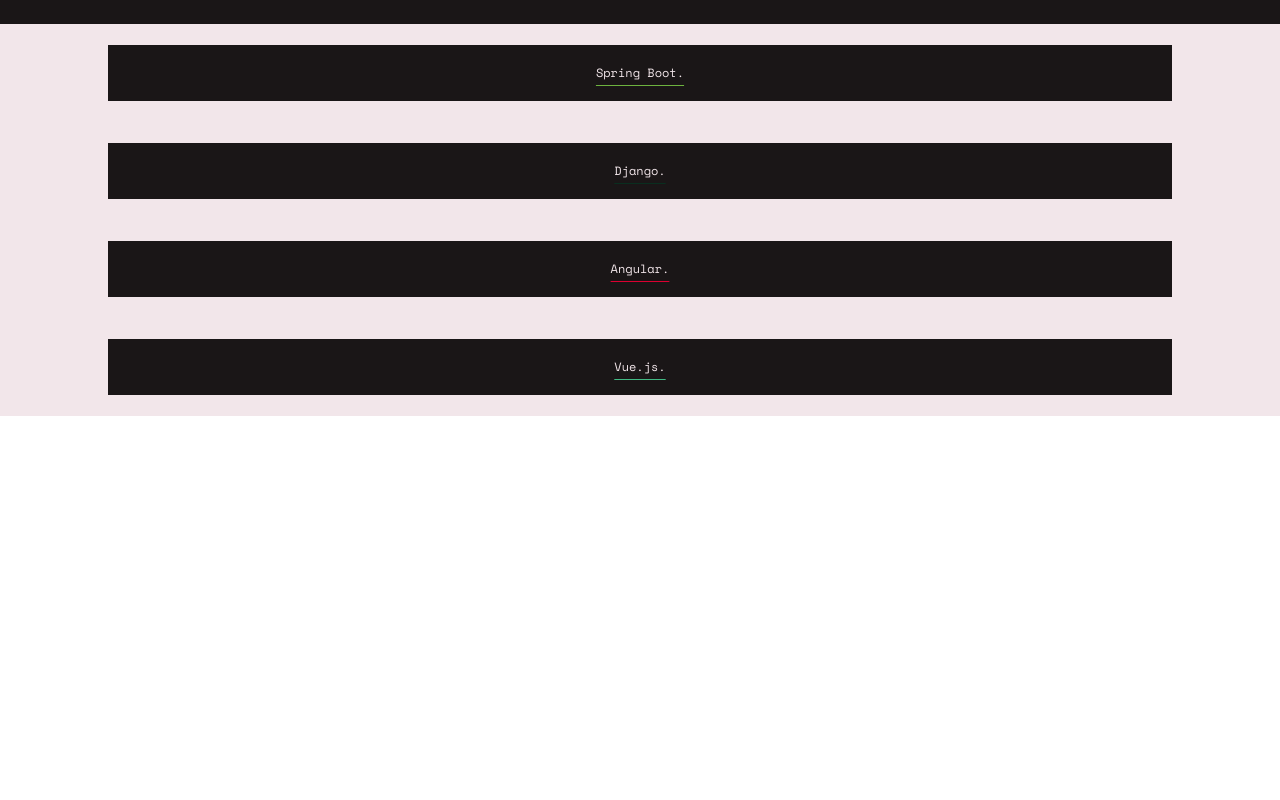
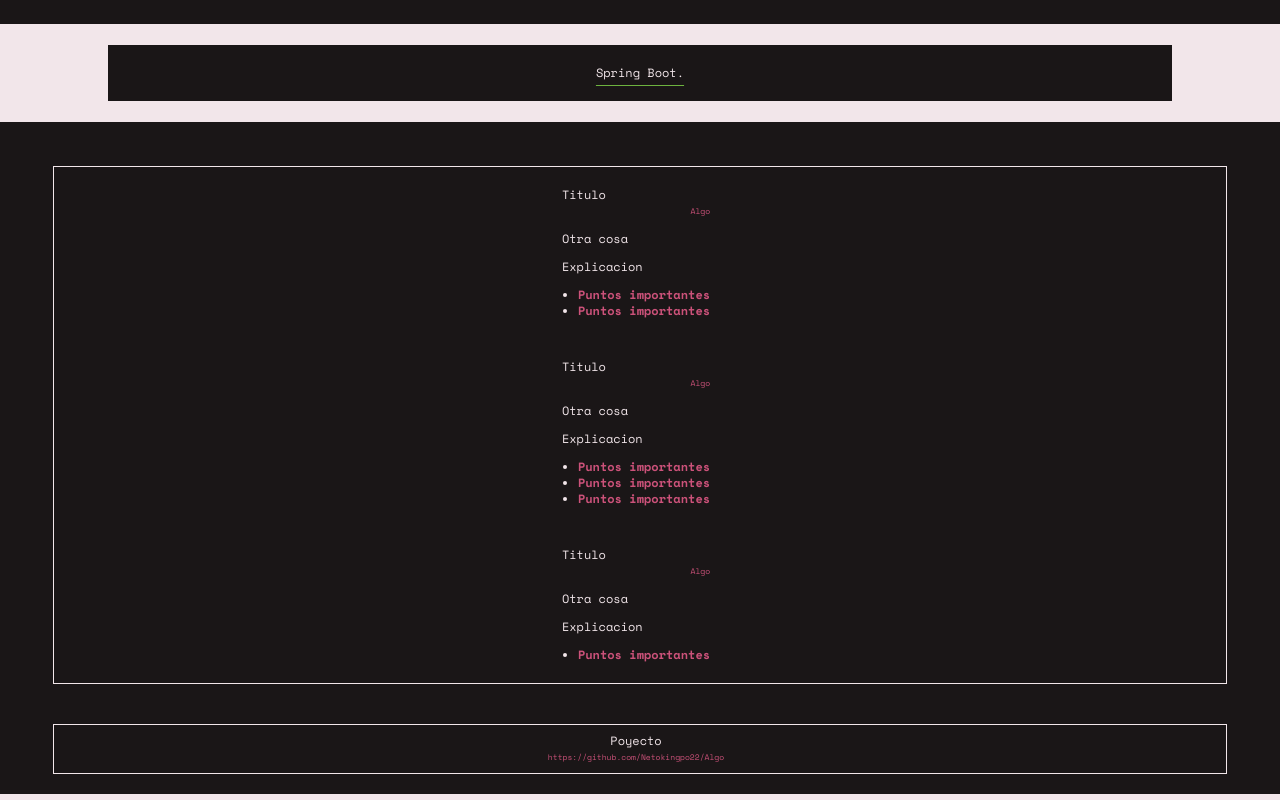
Before and after one commit to Netokingpo22/portafolio, an Angular app: page / in a window 1280 px wide. Shown: the part 2280-3080 px from the top of the page. Before the commit the page ends 2696 px from the top, so only its background shows below. Built offline with nearby package versions, Linux system fonts and the light colour scheme.

Commit message:
len/Fixed

```diff
--- a/src/app/app.component.html
+++ b/src/app/app.component.html
@@ -4,6 +4,11 @@
 <app-title [title]="['Habilidades.','Skills.']" [titleColor]="'decoration-[#1A1617]'"></app-title>
 <app-skills />
 <app-title [title]="['Spring Boot.']" [titleColor]="'decoration-[#6db33f]'"></app-title>
+<app-info />
 <app-title [title]="['Django.']" [titleColor]="'decoration-[#092e1f]'"></app-title>
+<app-info />
 <app-title [title]="['Angular.']" [titleColor]="'decoration-[#dd0031]'"></app-title>
+<app-info />
 <app-title [title]="['Vue.js.']" [titleColor]="'decoration-[#41b883]'"></app-title>
+<app-info />
+<app-buttons></app-buttons>
--- a/src/app/app.component.ts
+++ b/src/app/app.component.ts
@@ -6,11 +6,12 @@
 import { TitleComponent } from './modules/title/title.component'
 import { SkillsComponent } from './modules/skills/skills.component'
 import { ButtonsComponent } from './modules/buttons/buttons.component'
+import { InfoComponent } from './modules/info/info.component'
 
 @Component({
   selector: 'app-root',
   standalone: true,
-  imports: [RouterOutlet, IntroductionComponent, ExperienceComponent, TitleComponent, SkillsComponent, ButtonsComponent],
+  imports: [RouterOutlet, IntroductionComponent, ExperienceComponent, TitleComponent, SkillsComponent, ButtonsComponent, InfoComponent],
   templateUrl: './app.component.html',
   styleUrl: './app.component.css'
 })
--- a/src/app/modules/buttons/buttons.component.html
+++ b/src/app/modules/buttons/buttons.component.html
@@ -1,5 +1,5 @@
 <button
-    class="absolute top-1 left-1 bg-[#1A1617] text-[#CC527A] px-2 py-1 space-mono-regular border border-[#F2E6EA] opacity-50 text-center"
+    class="absolute top-1 left-1 bg-[#1A1617] text-[#CC527A] px-1 py-1 space-mono-bold text-center"
     (click)="setLanguage()">
     {{buttonText}}
 </button>
--- a/src/app/modules/buttons/buttons.component.ts
+++ b/src/app/modules/buttons/buttons.component.ts
@@ -1,5 +1,6 @@
 import { Component, OnChanges, OnInit, SimpleChanges } from '@angular/core';
 import { LanguageService } from '../../services/language.service';
+import { Subscription } from 'rxjs';
 
 @Component({
   selector: 'app-buttons',
@@ -9,25 +10,22 @@
   styleUrl: './buttons.component.css'
 })
 export class ButtonsComponent implements OnInit {
-  language: number = 0;
+  constructor(private languageService: LanguageService) { }
+  private subscription: Subscription = new Subscription();
   buttonText: string = "";
-  constructor(private languageService: LanguageService) {
-   }
   ngOnInit(): void {
-    this.language = this.languageService.getlanguage();
-    if (this.language == 0) {
-      this.buttonText = 'es';
-    }
-    this.buttonText = 'en';
+    this.subscription = this.languageService.getlanguage().subscribe(language => {
+      this.buttonText = language;
+    });
   }
 
   setLanguage() {
     if (this.buttonText == 'es') {
       this.languageService.setlanguage("en");
-      this.buttonText= 'en';
+      this.buttonText = 'en';
       return;
     }
     this.languageService.setlanguage("es");
-    this.buttonText= 'es';
+    this.buttonText = 'es';
   }
 }
--- a/src/app/modules/experience/experience.component.ts
+++ b/src/app/modules/experience/experience.component.ts
@@ -1,5 +1,6 @@
 import { Component, OnInit } from '@angular/core';
 import { LanguageService } from '../../services/language.service';
+import { Subscription } from 'rxjs';
 
 @Component({
   selector: 'app-experience',
@@ -8,15 +9,15 @@
   templateUrl: './experience.component.html',
   styleUrl: './experience.component.css'
 })
-export class ExperienceComponent implements OnInit{
-  language: number = 0;
+export class ExperienceComponent implements OnInit {
   constructor(private languageService: LanguageService) { }
+  private subscription: Subscription = new Subscription();
   textItesca: string[] = [""];
   textClever: string[] = [""];
   textZith: string[] = [""];
   ngOnInit(): void {
-    this.language = this.languageService.getlanguage();
-    if (this.language == 0) {
+    this.subscription = this.languageService.getlanguage().subscribe(language => {
+      if (language == 'es') {
         this.textItesca = [
           "Pasantía - Desarrollador de software", "ITESCA, Sep 2023 - Actual",
           "Se creó una aplicación web para manejar cursos universitarios, profesores, materias, clases y estudiantes. Permitiendo producir informes de las clases con detalles sobre el maestro, los estudiantes, los exámenes parciales, la evidencia y las calificaciones.",
@@ -65,5 +66,6 @@
         "I worked on the front-end, which was a landing page built with ", "Angular", ", created transaction views, and optimized code for features like user registration, login, and ", "JWT authentication.",
         "We used", " Openpay", " for transactions, encrypting and validating card data on the front-end, and executing transactions on the back-end."
       ];
+    });
   }
 }
--- /dev/null
+++ b/src/app/modules/info/info.component.html
@@ -0,0 +1,45 @@
+<div class="flex flex-col items-center justify-center w-full text-[#F2E6EA] bg-[#1A1617]">
+    <div class="pt-1"></div>
+    <div
+        class="flex flex-col items-center justify-center text-xs py-5 m-10 space-mono-regular border border-[#F2E6EA] w-11/12 index2 bg-[#1A1617]">
+        <div class="text-left pr-2 mx-3">
+            <p class="">Titulo</p>
+            <p class="text-right text-[8px] text-[#CC527A]">Algo</p>
+            <p class="mt-3">Otra cosa</p>
+            <p class="mt-3">Explicacion</p>
+            <ul class="list-disc pl-4 pt-3">
+                <li> <span class='text-[#CC527A] space-mono-bold'>Puntos importantes</span></li>
+                <li> <span class='text-[#CC527A] space-mono-bold'>Puntos importantes</span></li>
+            </ul>
+        </div>
+        <div class="py-5"></div>
+        <div class="text-left pr-2 mx-3">
+            <p class="">Titulo</p>
+            <p class="text-right text-[8px] text-[#CC527A]">Algo</p>
+            <p class="mt-3">Otra cosa</p>
+            <p class="mt-3">Explicacion</p>
+            <ul class="list-disc pl-4 pt-3">
+                <li> <span class='text-[#CC527A] space-mono-bold'>Puntos importantes</span></li>
+                <li> <span class='text-[#CC527A] space-mono-bold'>Puntos importantes</span></li>
+                <li> <span class='text-[#CC527A] space-mono-bold'>Puntos importantes</span></li>
+            </ul>
+        </div>
+        <div class="py-5"></div>
+        <div class="text-left pr-2 mx-3">
+            <p class="">Titulo</p>
+            <p class="text-right text-[8px] text-[#CC527A]">Algo</p>
+            <p class="mt-3">Otra cosa</p>
+            <p class="mt-3">Explicacion</p>
+            <ul class="list-disc pl-4 pt-3">
+                <li> <span class='text-[#CC527A] space-mono-bold'>Puntos importantes</span></li>
+            </ul>
+        </div>
+    </div>
+    <div
+        class="flex flex-col items-center justify-center text-xs py-2 mx-10 mb-5 space-mono-regular border border-[#F2E6EA] w-11/12 index2 bg-[#1A1617]">
+        <div class="text-center pr-2 mx-3">
+            <p class="">Poyecto</p>
+            <p class="text-center text-[8px] text-[#CC527A]">https://github.com/Netokingpo22/Algo</p>
+        </div>
+    </div>
+</div>
--- a/src/app/modules/introduction/introduction.component.ts
+++ b/src/app/modules/introduction/introduction.component.ts
@@ -1,6 +1,7 @@
-import { Component, OnInit } from '@angular/core';
+import { Component, OnDestroy, OnInit } from '@angular/core';
 import { CommonModule } from '@angular/common';
 import { LanguageService } from '../../services/language.service';
+import { Subscription } from 'rxjs';
 
 @Component({
   selector: 'app-introduction',
@@ -9,17 +10,21 @@
   templateUrl: './introduction.component.html',
   styleUrl: './introduction.component.css'
 })
-export class IntroductionComponent implements OnInit {
-  language: number = 0;
+export class IntroductionComponent implements OnInit, OnDestroy {
   constructor(private languageService: LanguageService) { }
+  private subscription: Subscription = new Subscription();
   text: string[] = [""];
+  ngOnDestroy(): void {
+    this.subscription.unsubscribe();
+  }
   ngOnInit(): void {
-    this.language = this.languageService.getlanguage();
-    if (this.language == 0) {
-      this.text = ['Hola, soy', "Soy un desarrollador back-end jr."];
-      return;
-    }
-    this.text = ["Hello, i'm", "I'm a junior back-end developer."];
+    this.subscription = this.languageService.getlanguage().subscribe(language => {
+      if (language == 'es') {
+        this.text = ['Hola, soy', "Soy un desarrollador back-end jr."];
+        return;
+      }
+      this.text = ["Hello, i'm", "I'm a junior back-end developer."];
+    });
   }
   squaresRight = [
     ['#F2E6EA', '#1A1617', '#F2E6EA', '#F2E6EA', '#F2E6EA'],
--- a/src/app/modules/title/title.component.ts
+++ b/src/app/modules/title/title.component.ts
@@ -1,5 +1,6 @@
 import { Component, Input, OnInit } from '@angular/core';
 import { LanguageService } from '../../services/language.service';
+import { Subscription } from 'rxjs';
 
 @Component({
   selector: 'app-title',
@@ -9,17 +10,23 @@
   styleUrl: './title.component.css'
 })
 export class TitleComponent implements OnInit {
+  constructor(private languageService: LanguageService) { }
   @Input() title: string[] = [""];
   @Input() titleColor: string = "bg-[#F2E6EA]";
-  language: number = 0;
-  constructor(private languageService: LanguageService) { }
+  private subscription: Subscription = new Subscription();
+  language: string = "";
   ngOnInit(): void {
-    this.language = this.languageService.getlanguage();
+    this.subscription = this.languageService.getlanguage().subscribe(language => {
+      this.language = language;
+    });
   }
   getTitle() {
     if (this.title?.length == 1) {
       return this.title[0];
     }
-    return this.title[this.language];
+    if (this.language == 'es') {
+      return this.title[0];
+    }
+    return this.title[1];
   }
 }
--- a/src/app/services/language.service.ts
+++ b/src/app/services/language.service.ts
@@ -1,21 +1,19 @@
 import { Injectable } from '@angular/core';
+import { BehaviorSubject } from 'rxjs';
 
 @Injectable({
   providedIn: 'root'
 })
 export class LanguageService {
-  private language = 'es';
+  private language = new BehaviorSubject<string>('es');
   constructor() { }
 
 
   getlanguage() {
-    if (this.language == 'es') {
-      return 0;
-    }
-    return 1;
+    return this.language.asObservable();
   }
 
   setlanguage(newLanguage: string) {
-    this.language = newLanguage;
+    this.language.next(newLanguage);
   }
 }
```
Also changed, not shown: src/app/modules/info/info.component.ts (added, +12 -0 lines), src/app/modules/info/info.component.css (added), 1 other file (tests, documents, lock files or other folders). Lines whose indentation alone changed are shown as unchanged.
